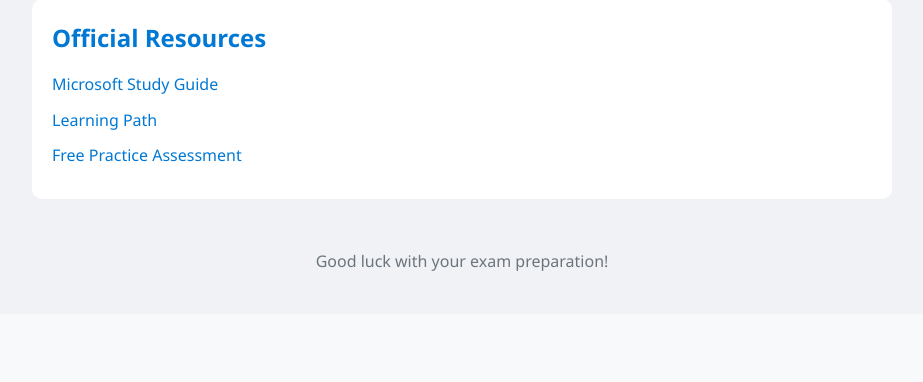
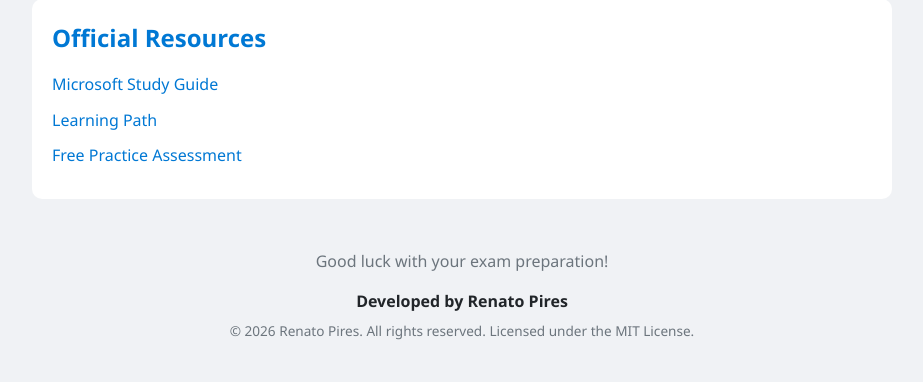
Before and after one commit to repires/ai-900-prep, a Flask app: page / in a window 1280 px wide. Shown: the part 2098-2480 px from the top of the page, without its empty margins (178-1101 px from the left). Before the commit the page ends 2369 px from the top, so only its background shows below. Run offline with Flask 3, Linux system fonts and the light colour scheme.

Commit message:
Update footer, duration text, and README with author info

```diff
--- a/app/static/style.css
+++ b/app/static/style.css
@@ -210,6 +210,17 @@ footer {
     text-align: center;
     color: var(--secondary);
     padding: 20px;
+}
+
+.footer-credit {
+    margin-top: 15px;
+    font-weight: 600;
+    color: var(--dark);
+}
+
+.footer-legal {
+    font-size: 0.85rem;
+    margin-top: 5px;
 }
 
 /* Quiz Styles */
--- a/app/templates/index.html
+++ b/app/templates/index.html
@@ -16,7 +16,7 @@
         <div class="exam-info">
             <div class="info-card full-width">
                 <h3>Exam Details</h3>
-                <p><strong>Passing Score:</strong> 700/1000 | <strong>Duration:</strong> 65 minutes | <strong>Questions:</strong> ~45-50</p>
+                <p><strong>Passing Score:</strong> 700/1000 | <strong>Duration:</strong> 20 min check-in + 45 min test | <strong>Questions:</strong> ~45-50</p>
             </div>
         </div>
 
@@ -127,6 +127,8 @@
 
         <footer>
             <p>Good luck with your exam preparation!</p>
+            <p class="footer-credit">Developed by Renato Pires</p>
+            <p class="footer-legal">&copy; 2026 Renato Pires. All rights reserved. Licensed under the MIT License.</p>
         </footer>
     </div>
 </body>
```
Also changed, not shown: README.md.
